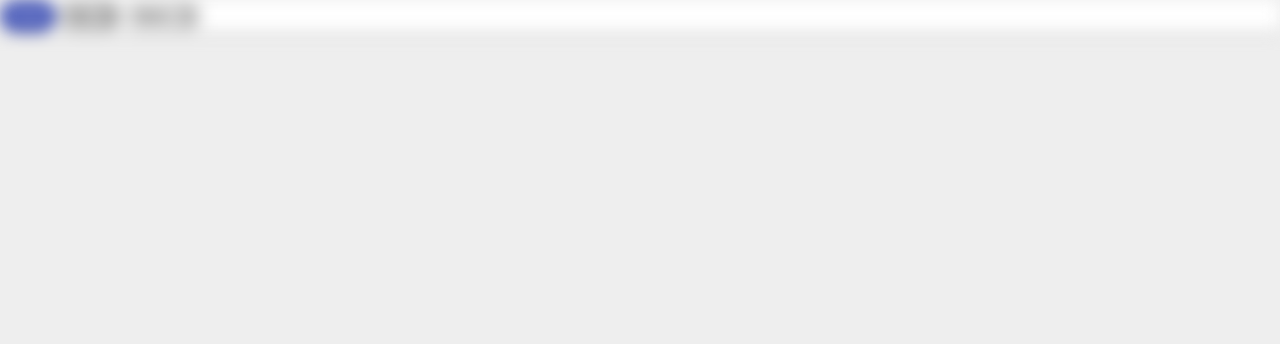
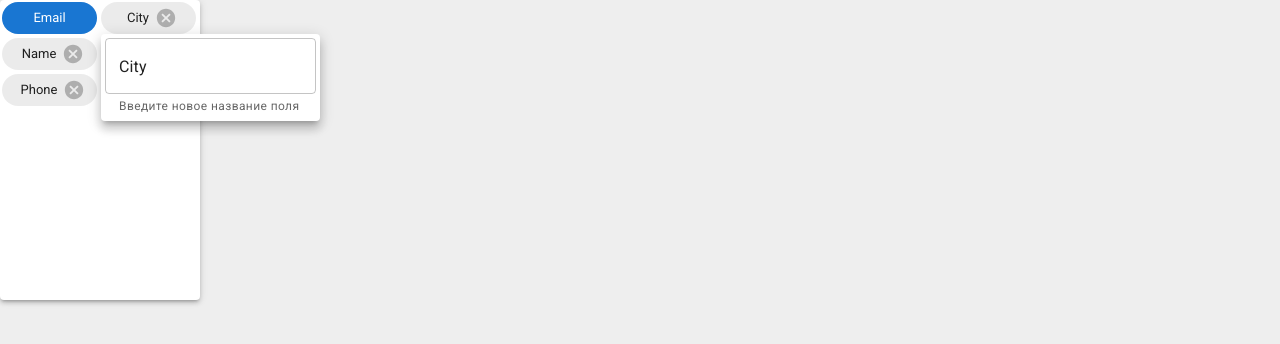
Before and after one commit to KonovalovNikolai/EmailTemplaitor, a React (Create React App) app: page / in a window 1280 px wide. Both pictures are taken after a click on the button "City". Shown: the top 344 px of the page. Built offline with nearby package versions, Linux system fonts and the light colour scheme.

Commit message:
Список полей (удаление и изменение)

```diff
--- a/public/index.html
+++ b/public/index.html
@@ -13,10 +13,6 @@
     <link
       rel="stylesheet"
       href="https://fonts.googleapis.com/css?family=Roboto:300,400,500,700&display=swap"
-    />
-    <link
-      rel="stylesheet"
-      href="https://fonts.googleapis.com/icon?family=Material+Icons"
     />
     <!--
       manifest.json provides metadata used when your web app is installed on a
--- a/src/App.tsx
+++ b/src/App.tsx
@@ -24,10 +24,17 @@ function App() {
       name: "Name",
       isDeletable: true
     },
+    {
+      name: "LastName",
+      isDeletable: true
+    },
+    {
+      name: "Phone",
+      isDeletable: true
+    },
   ]))
 
   return (
-    <div>
     <EditableList
       fieldList={list}
       onChange={
@@ -36,7 +43,6 @@ function App() {
         }
       }
     />
-    </div>
   )
 }
 
--- a/src/components/EditableList/DeletableListItem.tsx
+++ /dev/null
@@ -1,14 +0,0 @@
-import { ListElement } from "../../utils/FieldList"
-import { Chip } from '@material-ui/core';
-
-type Props = {
-    element: ListElement
-    onDelete: () => void
-    validator: (newName: string) => boolean
-}
-
-export const DeletableListItem = ({ element, validator, onDelete }: Props) => {
-    return (
-        <Chip label={element.name} onDelete={onDelete}/>
-    )
-}
--- a/src/components/EditableList/EditableList.tsx
+++ b/src/components/EditableList/EditableList.tsx
@@ -1,48 +1,120 @@
-import { Paper } from '@mui/material';
+import { Box, Paper, Popover, TextField } from '@mui/material';
 import * as React from 'react';
 import { FieldList, ListElement } from "../../utils/FieldList"
-import { DeletableListItem } from "./DeletableListItem"
-import { UndeletableListItem } from "./UndeletableListItem"
+import { DeletableListItem, UndeletableListItem } from './ListItemBase';
 
 type Props = {
     fieldList: FieldList
     onChange: (list: FieldList) => void
 }
 
+type SelectedElement = {
+    anchorEl: Element
+    element: ListElement
+    value: string
+}
+
 export const EditableList = ({ fieldList, onChange }: Props) => {
-    const validate = (newName: string) => {
-        return fieldList.ContainName(newName)
+    const list = fieldList.GetList()
+
+    const handleDelete = (element: ListElement) => {
+        onChange(fieldList.Delete(element));
     }
 
-    const list = fieldList.GetList()
+    const [selectedElement, setSelectedElement] = React.useState<SelectedElement | null>(null)
+    const open = Boolean(selectedElement);
+    const anchorEl = open ? selectedElement.anchorEl : null
+
+    const handleClick = (event: React.MouseEvent, element: ListElement) => {
+        setSelectedElement({
+            anchorEl: event.currentTarget,
+            element: element,
+            value: element.name
+        });
+    }
+
+    const handleKeyDown = (event: React.KeyboardEvent) => {
+        if (event.key === "Enter") {
+            const newElement = { ...selectedElement.element }
+            newElement.name = selectedElement.value
+            onChange(fieldList.Replace(selectedElement.element, newElement))
+            handleClose()
+        }
+    }
+
+    const handleChange = (event: React.ChangeEvent<HTMLInputElement | HTMLTextAreaElement>) => {
+        setSelectedElement({
+            anchorEl: selectedElement.anchorEl,
+            element: selectedElement.element,
+            value: event.target.value
+        })
+    }
+
+    const handleClose = () => {
+        setSelectedElement(null);
+    };
 
     return (
-        <Paper
-            sx={{ filter: 'blur(8px)' }}
+        <Box
+            sx={{
+                width: 200,
+                height: 300,
+                display: "flex",
+                flexWrap: 'wrap',
+                alignContent: 'flex-start',
+            }}
         >
+            <Paper
+                elevation={3}
+                sx={{
+                    width: 200,
+                    height: 300
+                }}
+            >
             {list.length > 0 &&
                 list.map((element) => {
                     const { name, isDeletable } = element;
 
-                    if (isDeletable) {
-                        return (
-                            <DeletableListItem
-                                key={name}
-                                element={element}
-                                validator={validate}
-                                onDelete={() => {
-                                    onChange(fieldList.Delete(element));
-                                }} />
-                        );
-                    }
-
-                    return (
+                    return isDeletable ?
+                        <DeletableListItem
+                            key={name}
+                            label={name}
+                            onDelete={() => handleDelete(element)}
+                            onClick={(event) => { handleClick(event, element) }}
+                        />
+                        :
                         <UndeletableListItem
                             key={name}
-                            element={element}
-                            validator={validate} />
-                    );
-                })}
+                            label={name}
+                        />
+                })
+            }
+
+            {open &&
+                <Popover
+                    id="change-field-name-popover"
+                    open={open}
+                    anchorEl={anchorEl}
+                    onClose={handleClose}
+                    anchorOrigin={{
+                        vertical: 'bottom',
+                        horizontal: 'left',
+                    }}
+                >
+                    <TextField
+                        id="new-field-name-input"
+                        variant="outlined"
+                        helperText="Введите новое название поля"
+                        value={selectedElement.value}
+                        onKeyDown={handleKeyDown}
+                        onChange={handleChange}
+                        sx={{
+                            margin: 0.5
+                        }}
+                    />
+                </Popover>
+            }
         </Paper>
+        </Box >
     )
 }
--- /dev/null
+++ b/src/components/EditableList/ListItemBase.tsx
@@ -0,0 +1,48 @@
+import { Chip } from "@mui/material"
+import { on } from "events"
+import React from "react"
+import { ListElement } from "../../utils/FieldList"
+
+type ListItemBaseProps = {
+    label: string,
+    color: 'default' | 'primary' | 'secondary' | 'error' | 'info' | 'success' | 'warning',
+    onDelete: () => any,
+    onClick: (event: React.MouseEvent) => any
+}
+
+export const ListItemBase = ({ label, color, onDelete = null, onClick = null }: ListItemBaseProps, ...rest) => {
+    return (
+        <Chip
+            sx={{
+                m: "2px", width: "95px"
+            }}
+            color={color}
+            label={label}
+            onDelete={onDelete}
+            onClick={onClick}
+            {...rest}
+        />
+    )
+}
+
+type DeletableListItemProps = {
+    label: string
+    onDelete: () => void
+    onClick: (event: React.MouseEvent) => any
+}
+
+export const DeletableListItem = ({ label, onDelete, onClick }: DeletableListItemProps) => {
+    return (
+        <ListItemBase label={label} color="default" onDelete={onDelete} onClick={onClick} />
+    )
+}
+
+type UndeletableListItemProps = {
+    label: string
+}
+
+export const UndeletableListItem = ({ label }: UndeletableListItemProps) => {
+    return (
+        <ListItemBase label={label} color="primary" onClick={null} onDelete={null} />
+    )
+}
--- a/src/components/EditableList/UndeletableListItem.tsx
+++ /dev/null
@@ -1,13 +0,0 @@
-import { ListElement } from "../../utils/FieldList"
-import { Chip } from '@material-ui/core';
-
-type Props = {
-    element: ListElement
-    validator: (newName: string) => boolean
-}
-
-export const UndeletableListItem = ({ element, validator }: Props) => {
-    return (
-        <Chip label={element.name} color="primary"/>
-    )
-}
```
Lines whose indentation alone changed are shown as unchanged.
